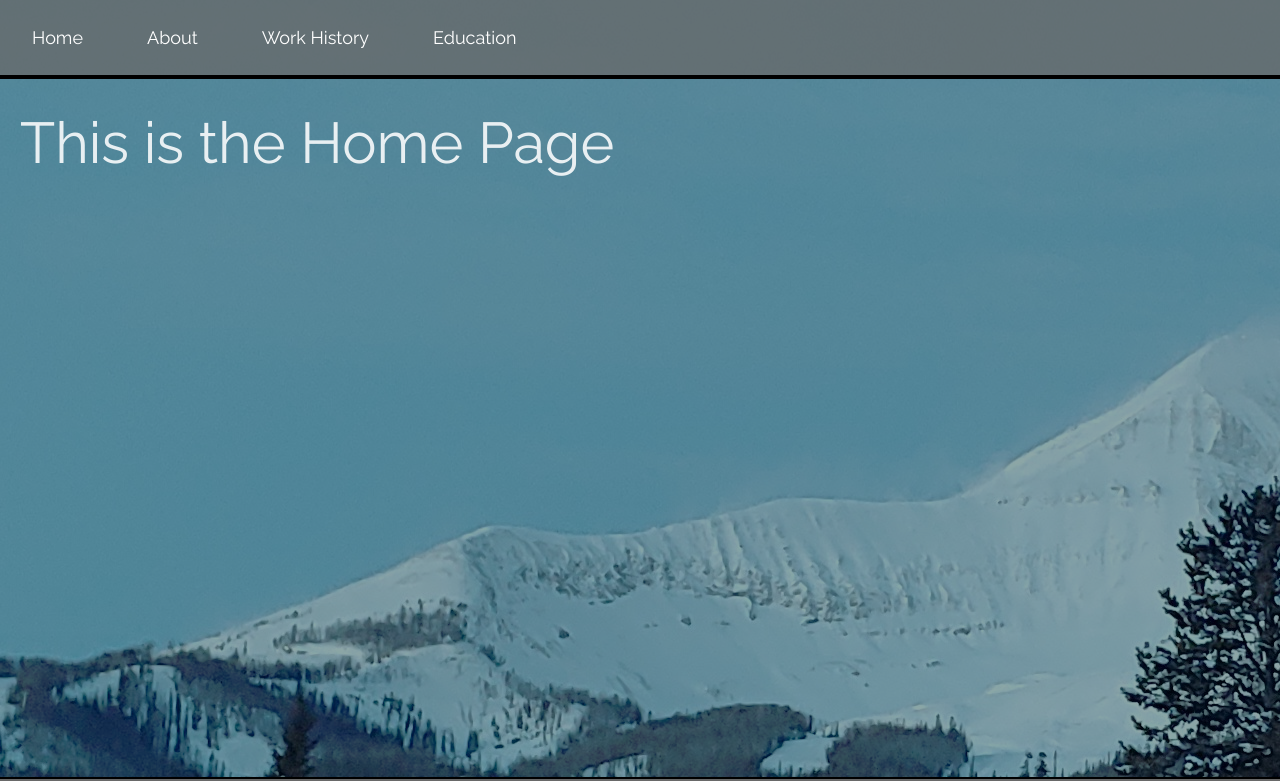
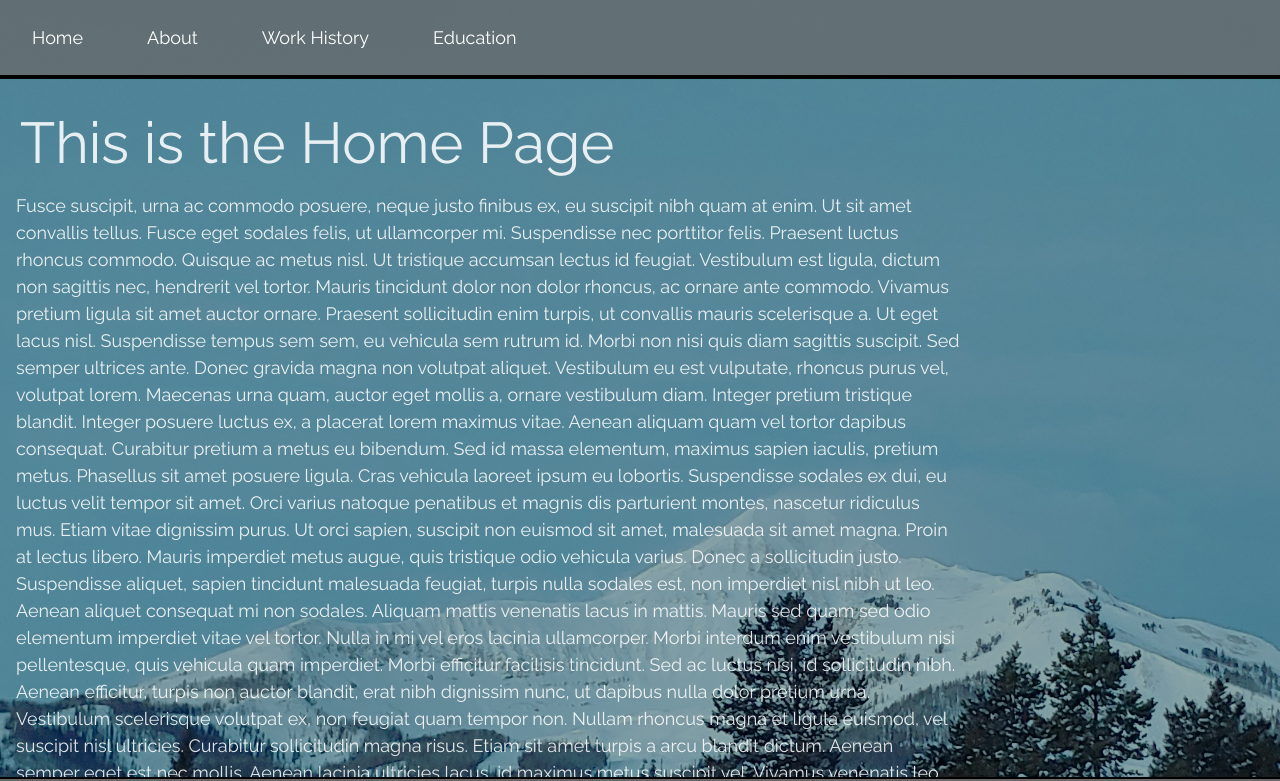
Before and after one commit to SparkxE/ResumeSite, a React (Vite) app: page / in a window 1280 px wide. Shown: the top 781 px of the page. Built offline with nearby package versions, Linux system fonts and the light colour scheme.

Commit message:
Changed size of background image and updated background sizing

```diff
--- a/src/App.css
+++ b/src/App.css
@@ -3,6 +3,7 @@ body {
   font-size: 18px;
   background: url('./assets/mainBackground.jpg'), rgba(47, 79, 79, .5);
   background-blend-mode: darken;
+  background-size: cover;
 }
 
 button {
@@ -96,7 +97,7 @@ footer {
 #upvotes-section button,
 p {
   display: inline-block;
-  margin-right: 16px;
+  margin-left: 16px;
 }
 
 .comment {
--- a/src/App.jsx
+++ b/src/App.jsx
@@ -13,7 +13,7 @@ function App() {
     <>
     <BrowserRouter>
       <div className='App'>
-        <div>
+        <div style={{'position':'sticky'}}>
           <NavBar/>
         </div>
         <div id='page-body'>
--- a/src/pages/Home.jsx
+++ b/src/pages/Home.jsx
@@ -1,7 +1,20 @@
 function Home(){
 
     return(
-        <h1>This is the Home Page</h1>
+        <div>
+            <h1>This is the Home Page</h1>
+            <p>
+            Fusce suscipit, urna ac commodo posuere, neque justo finibus ex, eu suscipit nibh quam at enim. Ut sit amet convallis tellus. Fusce eget sodales felis, ut ullamcorper mi. Suspendisse nec porttitor felis. Praesent luctus rhoncus commodo. Quisque ac metus nisl. Ut tristique accumsan lectus id feugiat. Vestibulum est ligula, dictum non sagittis nec, hendrerit vel tortor. Mauris tincidunt dolor non dolor rhoncus, ac ornare ante commodo. Vivamus pretium ligula sit amet auctor ornare. Praesent sollicitudin enim turpis, ut convallis mauris scelerisque a.
+
+Ut eget lacus nisl. Suspendisse tempus sem sem, eu vehicula sem rutrum id. Morbi non nisi quis diam sagittis suscipit. Sed semper ultrices ante. Donec gravida magna non volutpat aliquet. Vestibulum eu est vulputate, rhoncus purus vel, volutpat lorem. Maecenas urna quam, auctor eget mollis a, ornare vestibulum diam.
+
+Integer pretium tristique blandit. Integer posuere luctus ex, a placerat lorem maximus vitae. Aenean aliquam quam vel tortor dapibus consequat. Curabitur pretium a metus eu bibendum. Sed id massa elementum, maximus sapien iaculis, pretium metus. Phasellus sit amet posuere ligula. Cras vehicula laoreet ipsum eu lobortis. Suspendisse sodales ex dui, eu luctus velit tempor sit amet. Orci varius natoque penatibus et magnis dis parturient montes, nascetur ridiculus mus. Etiam vitae dignissim purus.
+
+Ut orci sapien, suscipit non euismod sit amet, malesuada sit amet magna. Proin at lectus libero. Mauris imperdiet metus augue, quis tristique odio vehicula varius. Donec a sollicitudin justo. Suspendisse aliquet, sapien tincidunt malesuada feugiat, turpis nulla sodales est, non imperdiet nisl nibh ut leo. Aenean aliquet consequat mi non sodales. Aliquam mattis venenatis lacus in mattis. Mauris sed quam sed odio elementum imperdiet vitae vel tortor. Nulla in mi vel eros lacinia ullamcorper. Morbi interdum enim vestibulum nisi pellentesque, quis vehicula quam imperdiet. Morbi efficitur facilisis tincidunt. Sed ac luctus nisi, id sollicitudin nibh. Aenean efficitur, turpis non auctor blandit, erat nibh dignissim nunc, ut dapibus nulla dolor pretium urna. Vestibulum scelerisque volutpat ex, non feugiat quam tempor non. Nullam rhoncus magna et ligula euismod, vel suscipit nisl ultricies. Curabitur sollicitudin magna risus.
+
+Etiam sit amet turpis a arcu blandit dictum. Aenean semper eget est nec mollis. Aenean lacinia ultricies lacus, id maximus metus suscipit vel. Vivamus venenatis leo eu eros sodales accumsan a ut nulla. Vivamus eget nisi a nunc mattis egestas ac non erat. Pellentesque laoreet, lectus venenatis congue tempor, risus ipsum fermentum felis, a dignissim nisi felis eget nisl. Aliquam id nibh ornare, cursus massa non, fringilla dui. Nulla vitae nisi ac sem consequat fringilla. Nam feugiat sodales turpis eu pharetra. Curabitur ac mattis sem. Phasellus tempor iaculis dolor, quis congue nunc vulputate ac. Vestibulum id ipsum lectus. Quisque in tempor risus. Vivamus leo lorem, scelerisque in lorem eget, rutrum auctor erat. Etiam in erat accumsan, rutrum quam eget, finibus sem. Aliquam ultricies, arcu quis viverra dictum, augue magna tristique turpis, nec finibus mauris leo et ante.
+            </p>
+        </div>
     )
 }
 
```
Also changed, not shown: src/assets/mainBackground.jpg.
